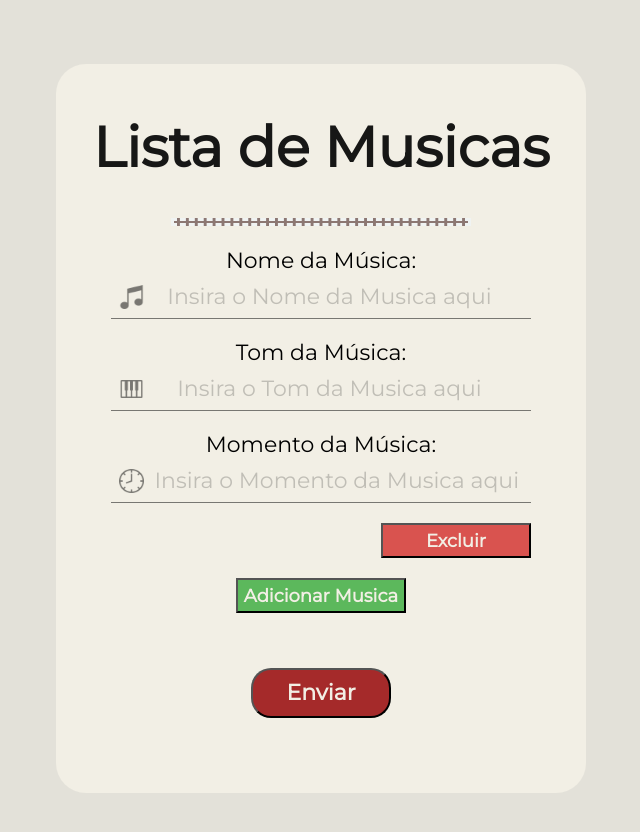
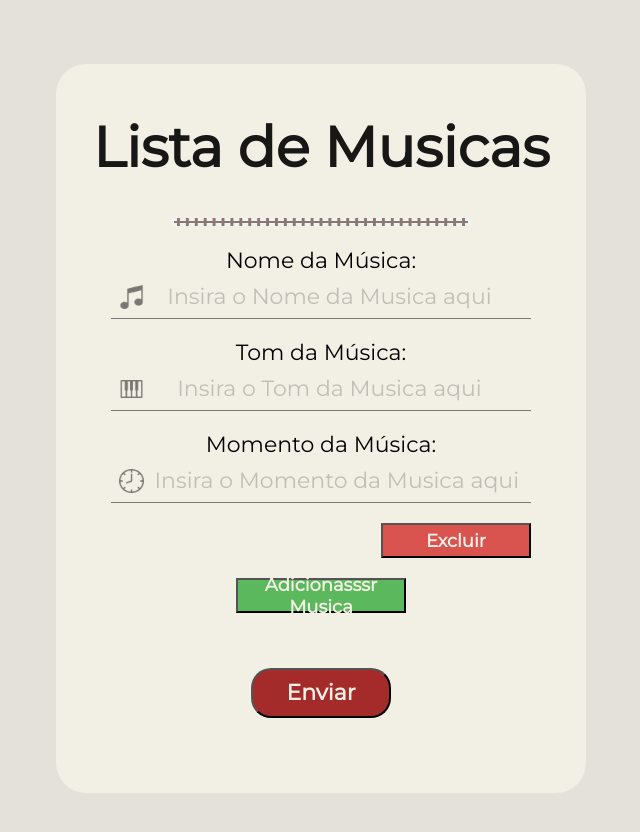
Before and after one commit to lipe-s-m/Lista-De-Musicas, a React (Create React App) app: page / in a window 1280 px wide. Shown: the top 832 px of the page, without its empty margins (319-959 px from the left). Built offline with nearby package versions, Linux system fonts and the light colour scheme.

Commit message:
add: initial files

```diff
--- a/src/Pages/Home/Home.jsx
+++ b/src/Pages/Home/Home.jsx
@@ -134,7 +134,7 @@ function Home() {
         </button>
 
         <button className="adicionar-musica" type="button" onClick={adicionarMusica}>
-          Adicionar Musica
+          Adicionasssr Musica
         </button>
       </div>
     </>
```
